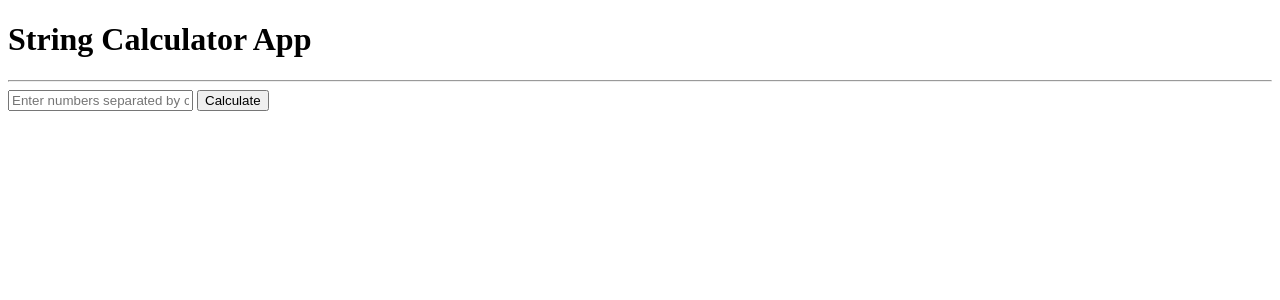
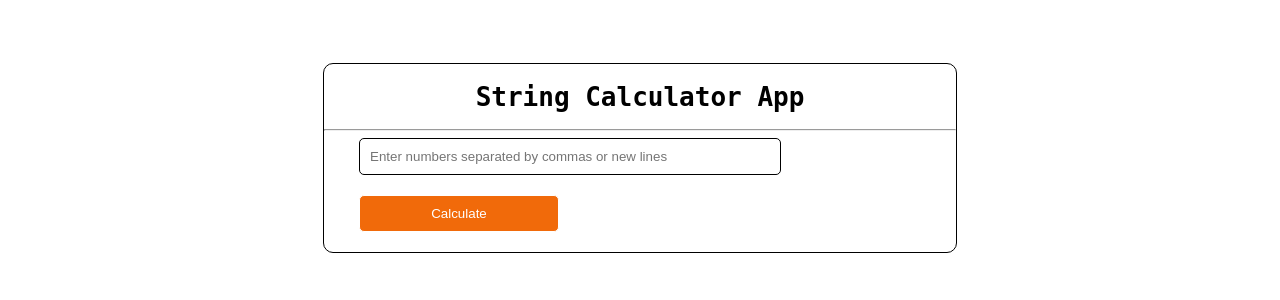
Before and after one commit to ajaykoushal/IncubyteTestApp, a Django app: page / in a window 1280 px wide. Shown: the top 300 px of the page. Run offline with Django 4.2, Linux system fonts and the light colour scheme.

Commit message:
Added styling to the componets on the ui

```diff
--- a/string_calculator/templates/calculator/calculator.html
+++ b/string_calculator/templates/calculator/calculator.html
@@ -4,9 +4,58 @@
     <meta charset="UTF-8">
     <meta name="viewport" content="width=device-width, initial-scale=1.0">
     <title>String Calculator</title>
+    <style>
+        body {
+            text-align: -webkit-center;
+            font-family: monospace;
+        }
+
+        .container {
+            margin-top: 5%;
+            width: 50%;
+            border: 1px solid;
+            border-radius: 10px;
+        }
+
+        form {
+            text-align: justify;
+            margin-left: 35px;
+            margin-bottom: 20px;
+        }
+
+        .input-string {
+            padding: 10px;
+            border-radius: 5px;
+            border: 1px solid;
+            width: 400px;
+        }
+
+        .submit-btn {
+            border: 1px solid;
+            border-radius: 5px;
+            padding: 10px;
+            background-color: #f16a0a;
+            color: #ffffff;
+            margin-top: 20px;
+            width: 200px;
+        }
+
+        .result-area, .error-message {
+            border: 1px solid;
+            border-radius: 5px;
+            width: 92%;
+            background-color: aquamarine;
+            margin-top: 20px;
+            margin-bottom: 20px;
+        }
+
+        .error-message {
+            background-color: antiquewhite;
+        }
+    </style>
 </head>
 <body>
-    <div>
+    <div class="container">
         <h1>String Calculator App</h1>
         <hr></hr>
         <form method="post">
@@ -16,13 +65,13 @@
         </form>
 
         {% if result is not None %}
-            <div>
+            <div class="result-area">
                 <h2>Result: {{ result }}</h2>
             </div>
         {% endif %}
 
         {% if error_message %}
-        <div>
+        <div class="error-message">
             <h2 style="color: red;">Error: {{ error_message }}</h2>
         </div>
         {% endif %}
```
